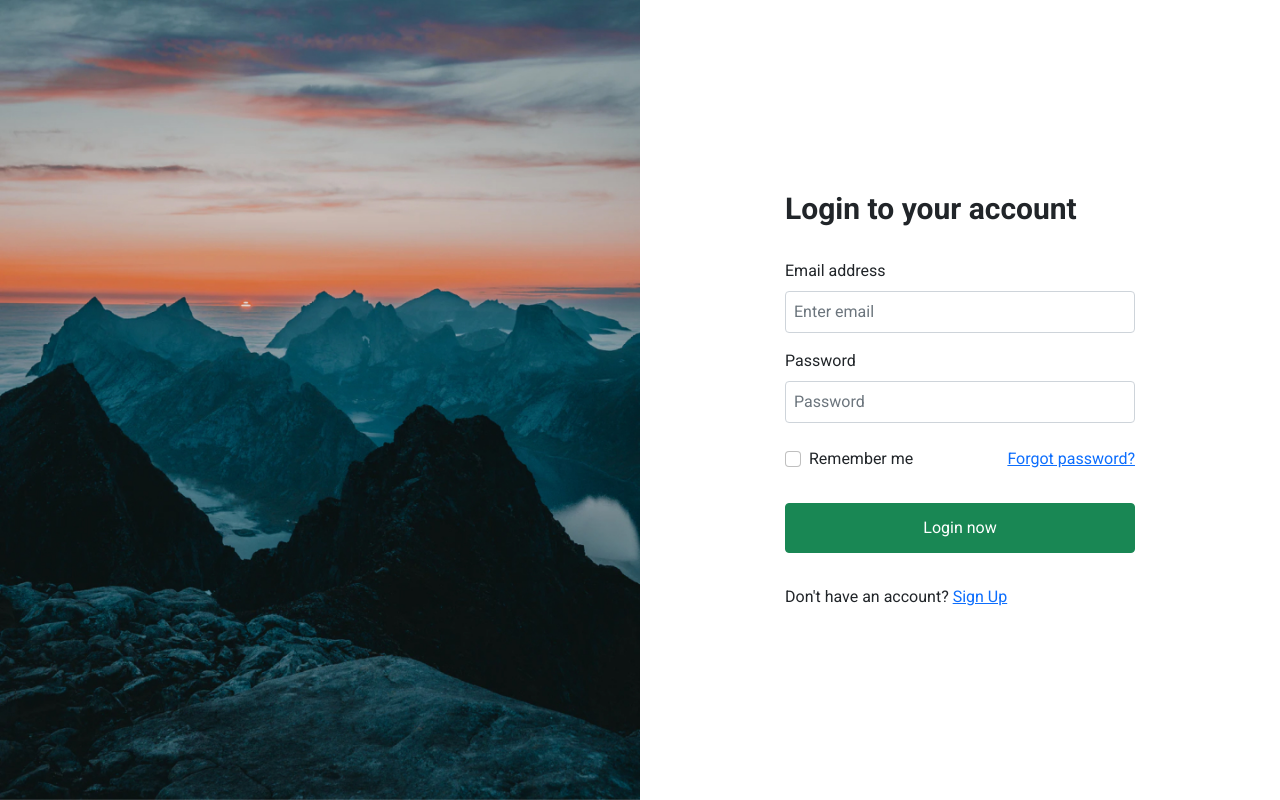
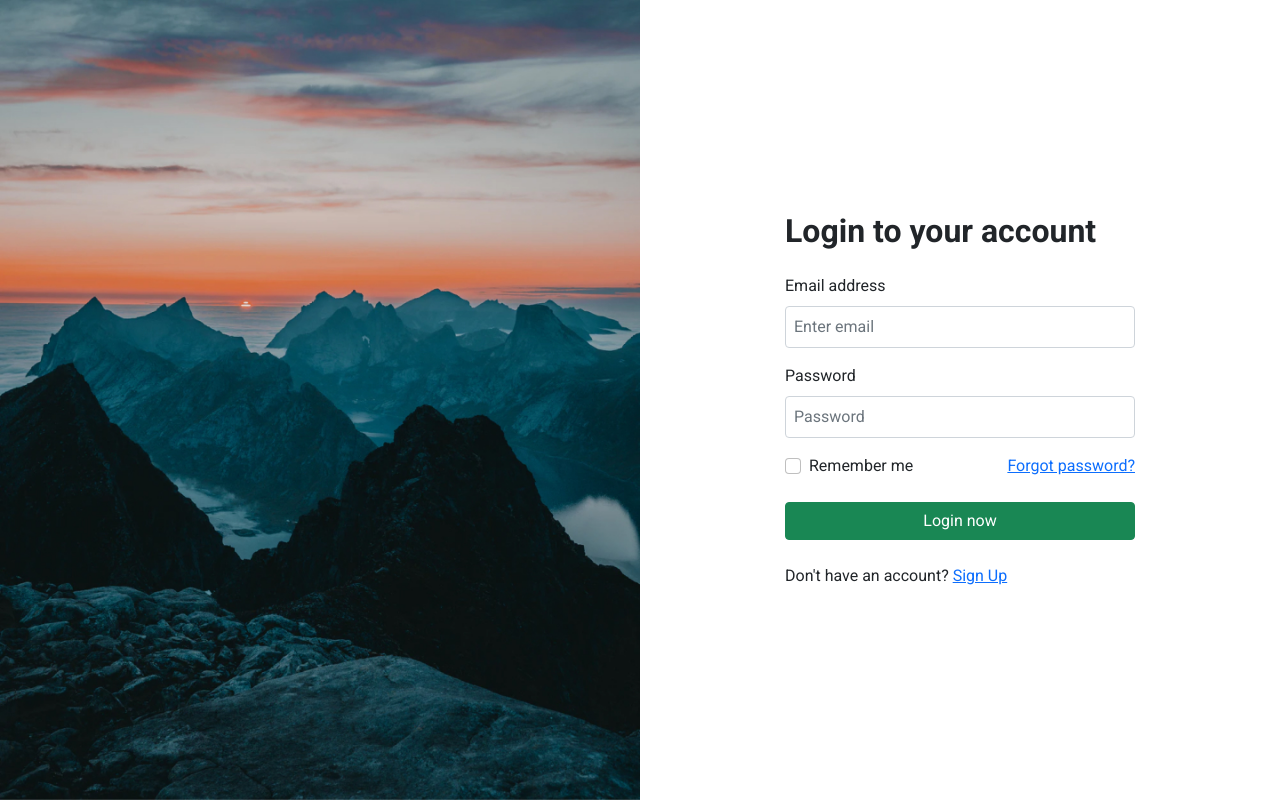
Before and after one commit to LiquidDemAn/Authentication-Firebase, a React (Create React App) app: page /login in a window 1280 px wide. Built offline with nearby package versions, Linux system fonts and the light colour scheme; no server answers.

Commit message:
rewritten form to bootstrap

```diff
--- a/src/components/form/form.scss
+++ /dev/null
@@ -1,35 +0,0 @@
-.form__title {
-	font-weight: bold;
-	font-size: 30px;
-	margin-bottom: 2rem;
-}
-
-.form-group {
-	margin-bottom: 1rem;
-}
-
-.form-group__control {
-	padding: 0.5rem;
-}
-
-.form__btn {
-	width: 100%;
-	margin: 1rem 0;
-	padding: 0.75rem;
-}
-
-.form-settings {
-	display: flex;
-	justify-content: space-between;
-	margin: 1.5rem 0 0.5rem;
-}
-
-.form-settings__remember {
-	display: flex;
-	column-gap: 0.5rem;
-	cursor: pointer;
-}
-
-.form__btn {
-	margin-bottom: 2rem;
-}
--- a/src/components/form/form.tsx
+++ b/src/components/form/form.tsx
@@ -1,4 +1,3 @@
-import './form.scss';
 import { useRef } from 'react';
 import { Button, Form } from 'react-bootstrap';
 
@@ -20,22 +19,22 @@ export const FormComponent = ({
 
 	return (
 		<Form>
-			{title && <h2 className='form__title'>{title}</h2>}
+			{title && <h2 className='fw-bold fs-30 mb-4'>{title}</h2>}
 
-			<Form.Group className='form-group' controlId='formEmail'>
+			<Form.Group className='mb-3' controlId='formEmail'>
 				<Form.Label>Email address</Form.Label>
 				<Form.Control
-					className='form-group__control'
+					className='p-2'
 					type='email'
 					ref={emailRef}
 					placeholder='Enter email'
 					required
 				/>
 			</Form.Group>
-			<Form.Group className='form-group' controlId='formPassword'>
+			<Form.Group className='mb-3' controlId='formPassword'>
 				<Form.Label>Password</Form.Label>
 				<Form.Control
-					className='form-group__control'
+					className='p-2'
 					type='password'
 					ref={passwordRef}
 					placeholder='Password'
@@ -44,22 +43,20 @@ export const FormComponent = ({
 			</Form.Group>
 
 			{formId === 'login' && (
-				<div className='form-settings'>
+				<div className='d-flex justify-content-between mt-3 mb-3'>
 					<Form.Group
-						className='form-settings__remember'
+						className='d-flex cursor-pointer gap-2'
 						controlId='formRemeber'
 					>
 						<Form.Check type='checkbox' />
 						<Form.Label>Remember me</Form.Label>
 					</Form.Group>
-					<a className='form-settings__forgot' href='/'>
-						Forgot password?
-					</a>
+					<a href='/'>Forgot password?</a>
 				</div>
 			)}
 
 			<Button
-				className='form__btn'
+				className='w-100 mb-4'
 				variant='success'
 				onClick={() =>
 					handleClick(emailRef.current!.value, passwordRef.current!.value)
```
